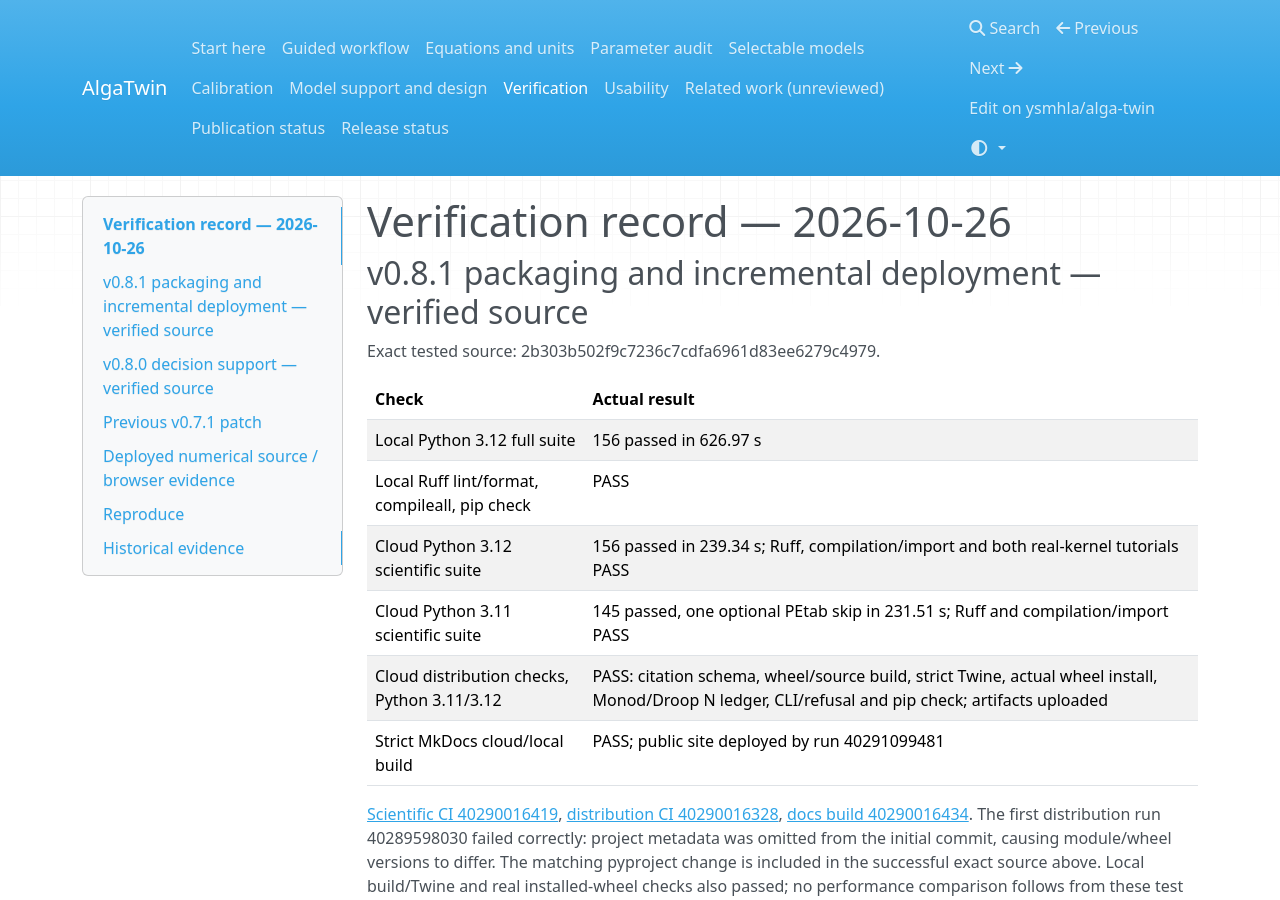
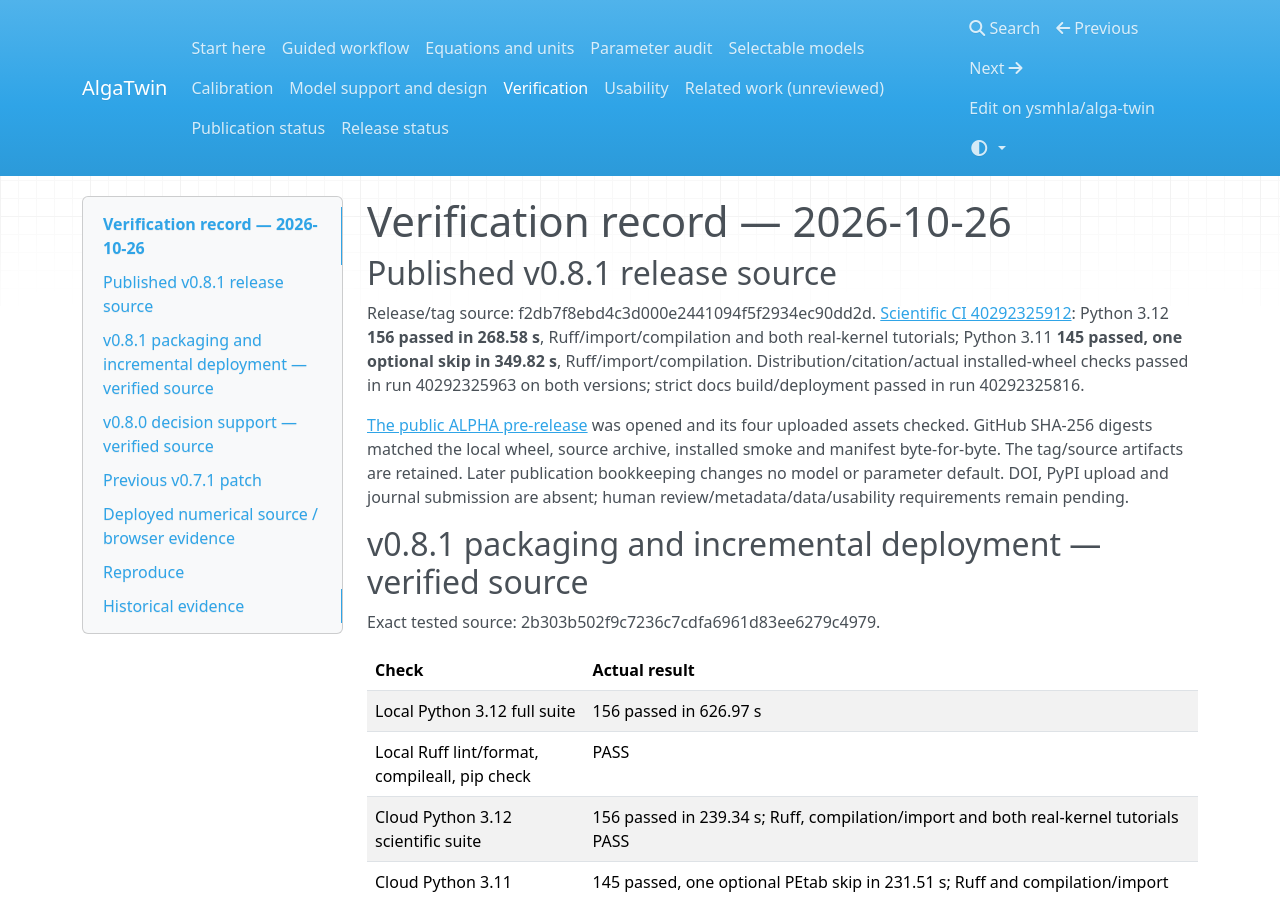
Before and after one commit to ysmhla/alga-twin, an MkDocs documentation site: the page built from docs/VERIFICATION.md, in a window 1280 px wide and 900 px high. Built offline with MkDocs 1.6.1, drawn with Linux system fonts in a browser that asks for light colours; nearby versions of some CDN libraries.

Commit message:
Record published v0.8.1 pre-release and verified asset digests [skip ci]

```diff
--- a/docs/VERIFICATION.md
+++ b/docs/VERIFICATION.md
@@ -1,4 +1,20 @@
 # Verification record — 2026-10-26
+
+## Published v0.8.1 release source
+
+Release/tag source: f2db7f8ebd4c3d000e2441094f5f2934ec90dd2d.
+[Scientific CI 40292325912](https://github.com/ysmhla/alga-twin/actions/runs/40292325912):
+Python 3.12 **156 passed in 268.58 s**, Ruff/import/compilation and both real-kernel
+tutorials; Python 3.11 **145 passed, one optional skip in 349.82 s**, Ruff/import/compilation.
+Distribution/citation/actual installed-wheel checks passed in run 40292325963
+on both versions; strict docs build/deployment passed in run 40292325816.
+
+[The public ALPHA pre-release](https://github.com/ysmhla/alga-twin/releases/tag/v0.8.1)
+was opened and its four uploaded assets checked. GitHub SHA-256 digests matched
+the local wheel, source archive, installed smoke and manifest byte-for-byte.
+The tag/source artifacts are retained. Later publication bookkeeping changes no
+model or parameter default. DOI, PyPI upload and journal submission are absent;
+human review/metadata/data/usability requirements remain pending.
 
 ## v0.8.1 packaging and incremental deployment — verified source
 
```
Also changed, not shown: README.md (+5 -1 lines), docs/PUBLICATION.md (+14 -0 lines), docs/RELEASE_STATUS.md (+5 -0 lines), docs/RESEARCH_ROADMAP.md (+1 -1 lines), docs/smoke/v0_8_1/release_evidence.json (added, +17 -0 lines), assets/screenshots/release-v081.jpg (added).
